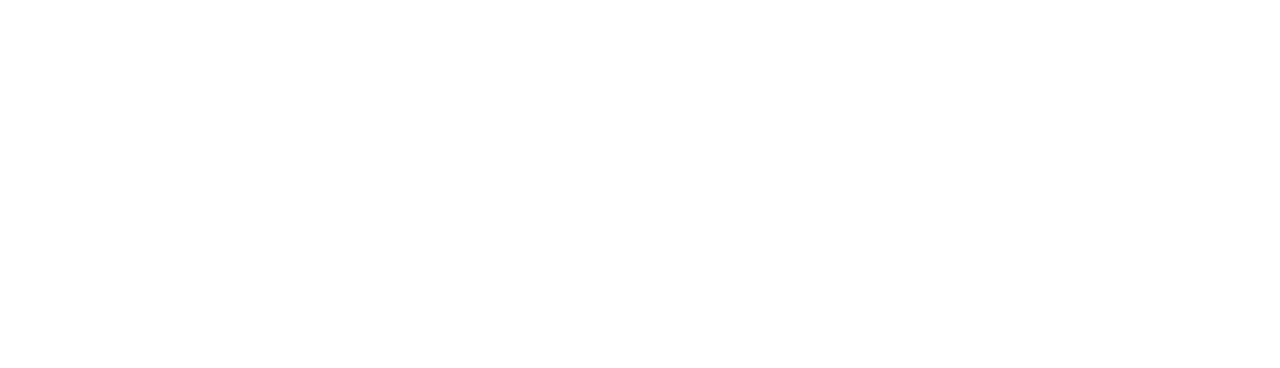
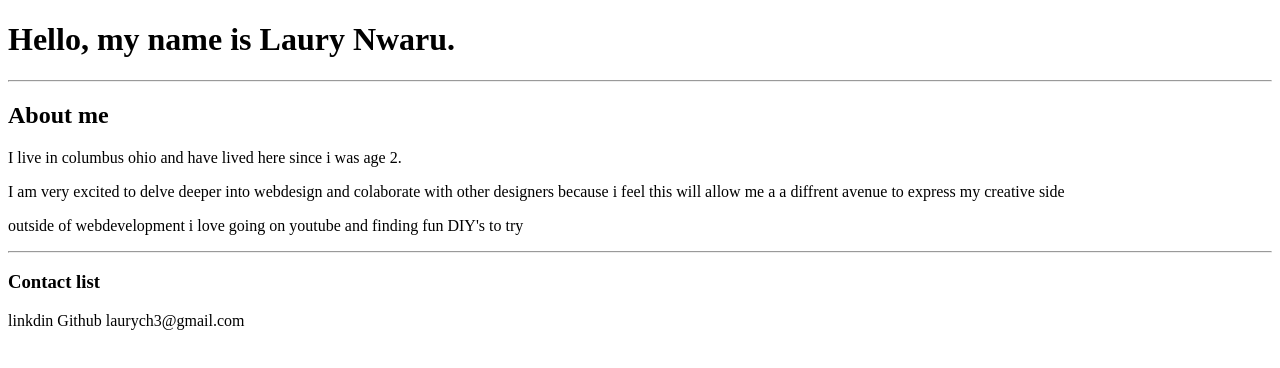
Before and after one commit to laurych3/about-me, a plain HTML site: page index.html in a window 1280 px wide. Drawn offline with Linux system fonts and the light colour scheme.

Commit message:
Update index.html

```diff
--- a/index.html
+++ b/index.html
@@ -8,3 +8,21 @@
   </head>
   <body>
     <header>
+     <main>
+  <h1>Hello, my name is Laury Nwaru.</h1>
+       <hr>
+       <h2> About me</h2>
+  <p> I live in columbus ohio and have lived here since i was age 2.</p>
+
+  <p> I am very excited to delve deeper into webdesign and colaborate with other designers because i feel this will
+    allow me a a diffrent avenue to express my creative side</p>
+
+  <p> outside of webdevelopment i love going on youtube and finding fun DIY's to try</p>
+  </main>
+       <hr>
+      <h3> Contact list </h3>
+       <footer>
+         linkdin
+         Github
+         laurych3@gmail.com
+      </footer>
```
